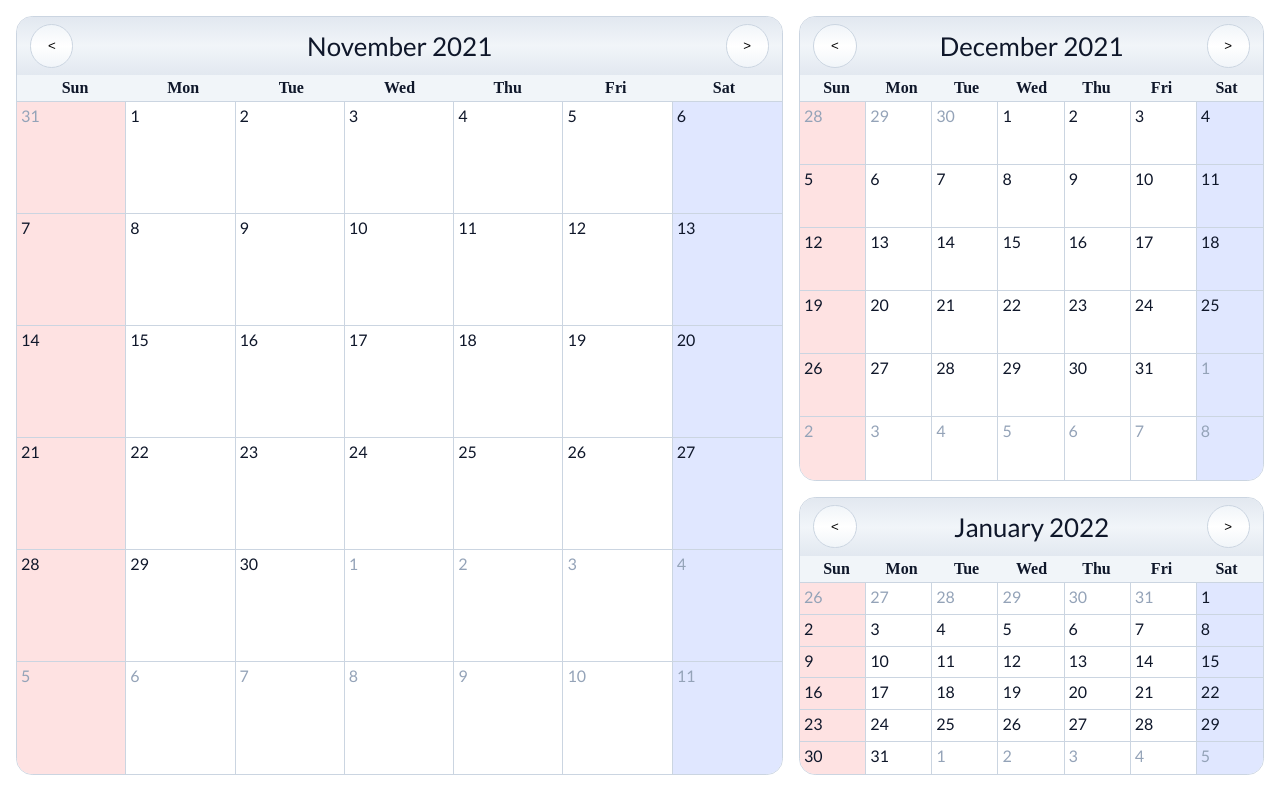
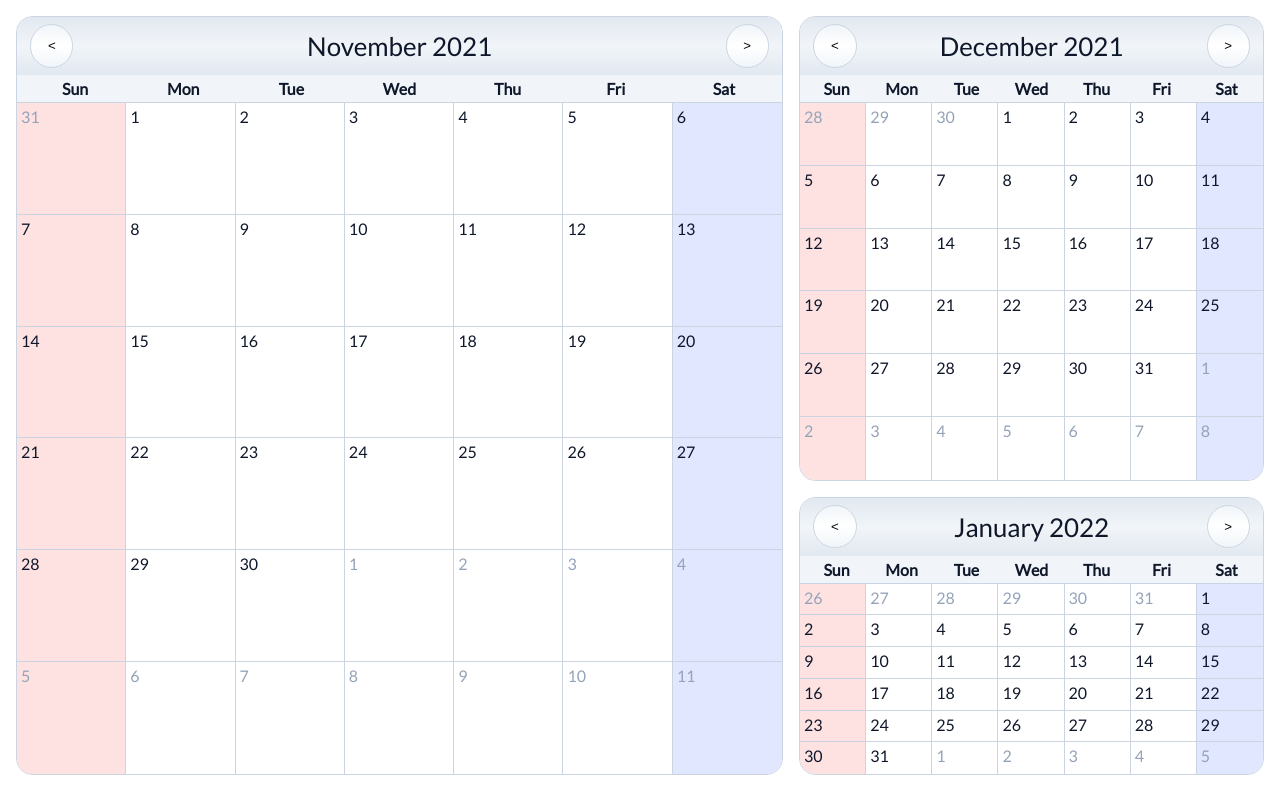
Before and after one commit to sakkke/sparkplan, a Svelte app: page / in a window 1280 px wide. Built offline with nearby package versions, Linux system fonts and the light colour scheme.

Commit message:
change font

```diff
--- a/src/App.svelte
+++ b/src/App.svelte
@@ -254,6 +254,7 @@
 
   .calendar-day {
     flex: 1;
+    font-family: Lato;
     font-weight: bold;
     text-align: center;
   }
```
